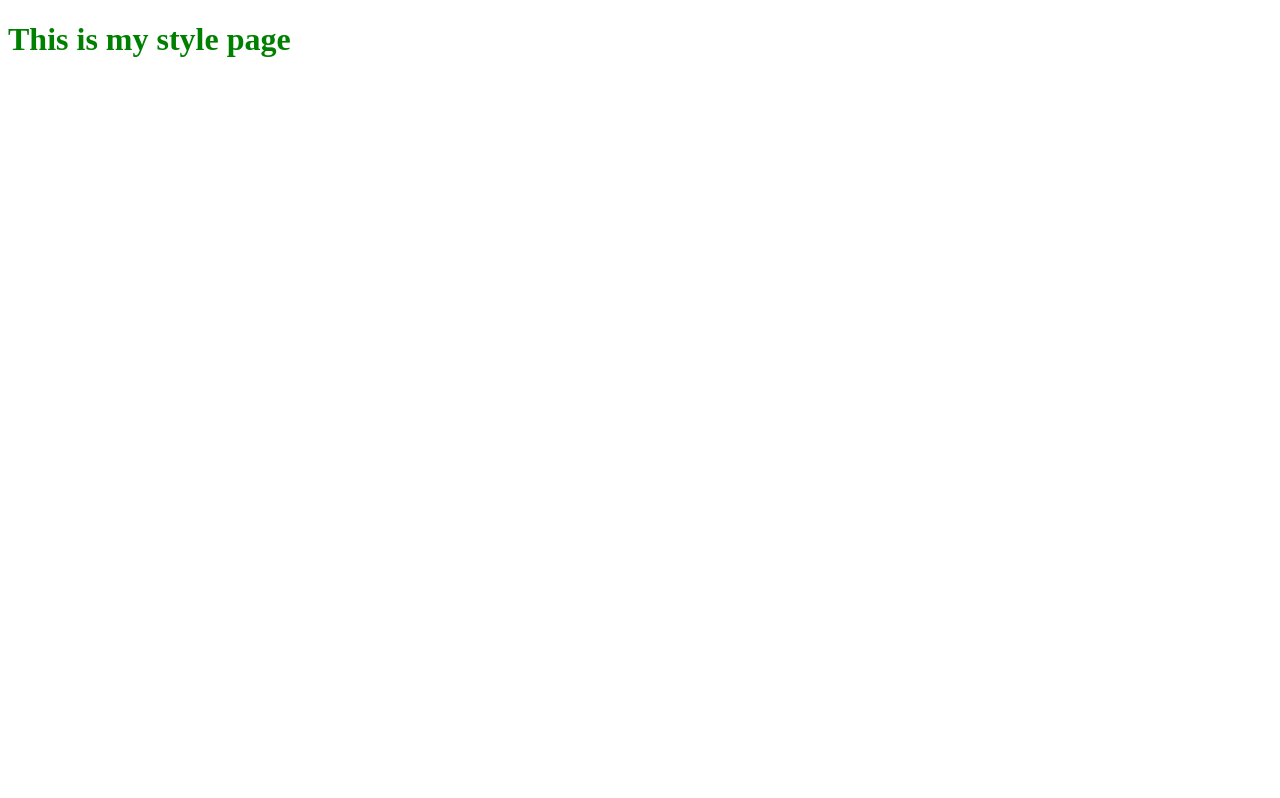
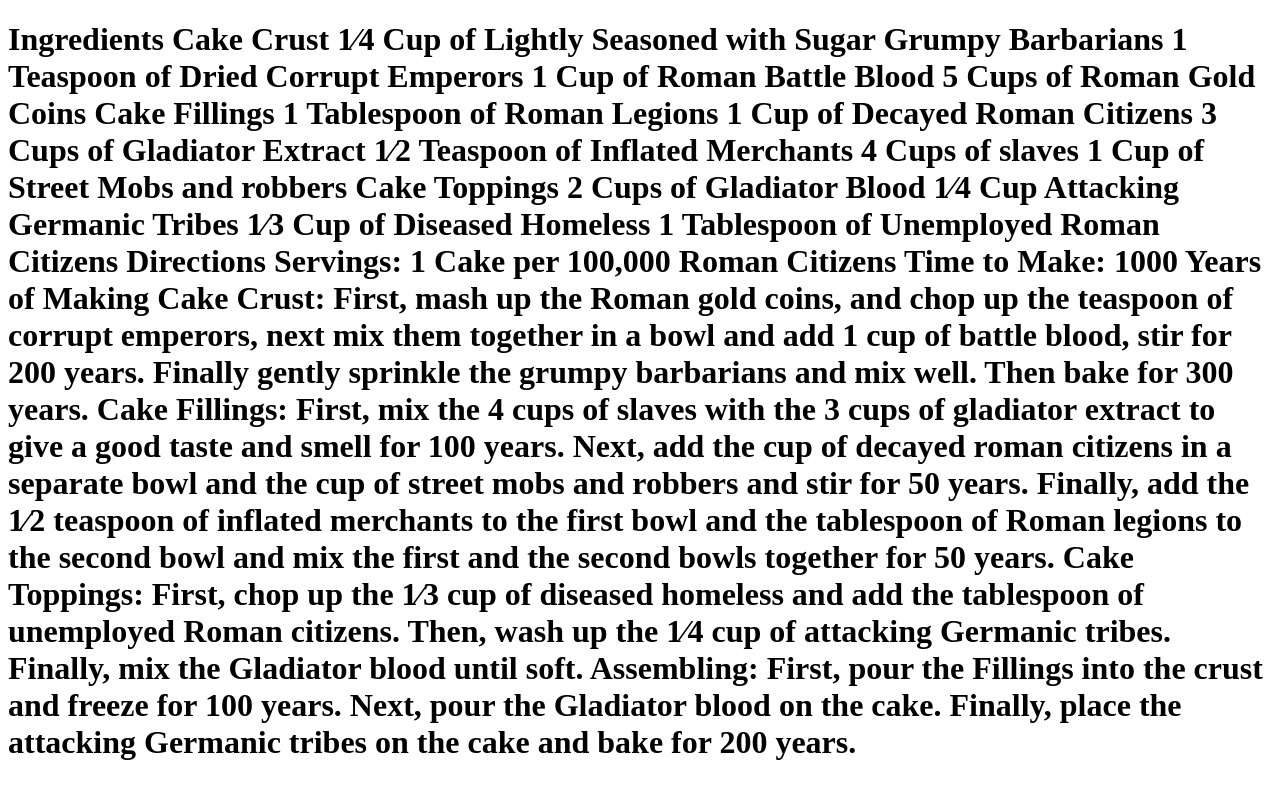
Before and after one commit to jason8805/jason8805.github.io, a plain HTML site: page s01/style.html in a window 1280 px wide. Drawn offline with Linux system fonts and the light colour scheme.

Commit message:
style change

```diff
--- a/s01/style.html
+++ b/s01/style.html
@@ -4,9 +4,41 @@
     <meta charset="UTF-8">
     <meta name="viewport" content="width=device-width, initial-scale=1.0">
     <meta http-equiv="X-UA-Compatible" content="ie=edge">
-    <title>Document</title>
+    <title>Style</title>
 </head>
 <body>
-    <h1 style="color: green;">This is my style page</h1>
+    <h1>Ingredients
+        Cake   Crust
+        1⁄4   Cup   of   Lightly   Seasoned   with   Sugar   Grumpy   Barbarians 1   Teaspoon   of   Dried   Corrupt   Emperors
+        1   Cup   of   Roman   Battle   Blood
+        5   Cups   of   Roman   Gold   Coins
+        Cake   Fillings
+        1   Tablespoon   of   Roman   Legions 1   Cup   of   Decayed   Roman   Citizens 3   Cups   of   Gladiator   Extract
+        1⁄2   Teaspoon   of   Inflated   Merchants 4   Cups   of   slaves
+        1   Cup   of   Street   Mobs   and   robbers
+        Cake   Toppings
+        2   Cups   of   Gladiator   Blood
+        1⁄4   Cup   Attacking   Germanic   Tribes
+        1⁄3   Cup   of   Diseased   Homeless
+        1   Tablespoon   of   Unemployed   Roman   Citizens
+
+        Directions
+        Servings:    1   Cake   per   100,000   Roman   Citizens Time   to   Make:    1000   Years   of   Making
+        Cake   Crust:
+        First,   mash   up   the   Roman   gold   coins,   and   chop   up   the   teaspoon   of   corrupt
+        emperors,   next   mix   them   together   in   a   bowl   and   add   1   cup   of   battle   blood,   stir   for   200 years.   Finally   gently   sprinkle   the   grumpy   barbarians   and   mix   well.   Then   bake   for   300 years.
+        Cake   Fillings:
+        First,   mix   the   4   cups   of   slaves   with   the   3   cups   of   gladiator   extract   to   give   a   good
+        taste   and   smell   for   100   years.   Next,   add   the   cup   of   decayed   roman   citizens   in   a
+        separate   bowl   and   the   cup   of   street   mobs   and   robbers   and   stir   for   50   years.   Finally,
+        add   the   1⁄2   teaspoon   of   inflated   merchants   to   the   first   bowl   and   the   tablespoon   of
+        Roman   legions   to   the   second   bowl   and   mix   the   first   and   the   second   bowls   together   for
+        50   years.
+        Cake   Toppings:
+        First,   chop   up   the   1⁄3   cup   of   diseased   homeless   and   add   the   tablespoon   of
+        unemployed   Roman   citizens.   Then,   wash   up   the   1⁄4   cup   of   attacking   Germanic   tribes.
+        Finally,   mix   the   Gladiator   blood   until   soft.
+        Assembling:
+        First,   pour   the   Fillings   into   the   crust   and   freeze   for   100   years.   Next,   pour   the Gladiator   blood   on   the   cake.   Finally,   place   the   attacking   Germanic   tribes   on   the   cake and   bake   for   200   years.</h1>
 </body>
 </html>
```
